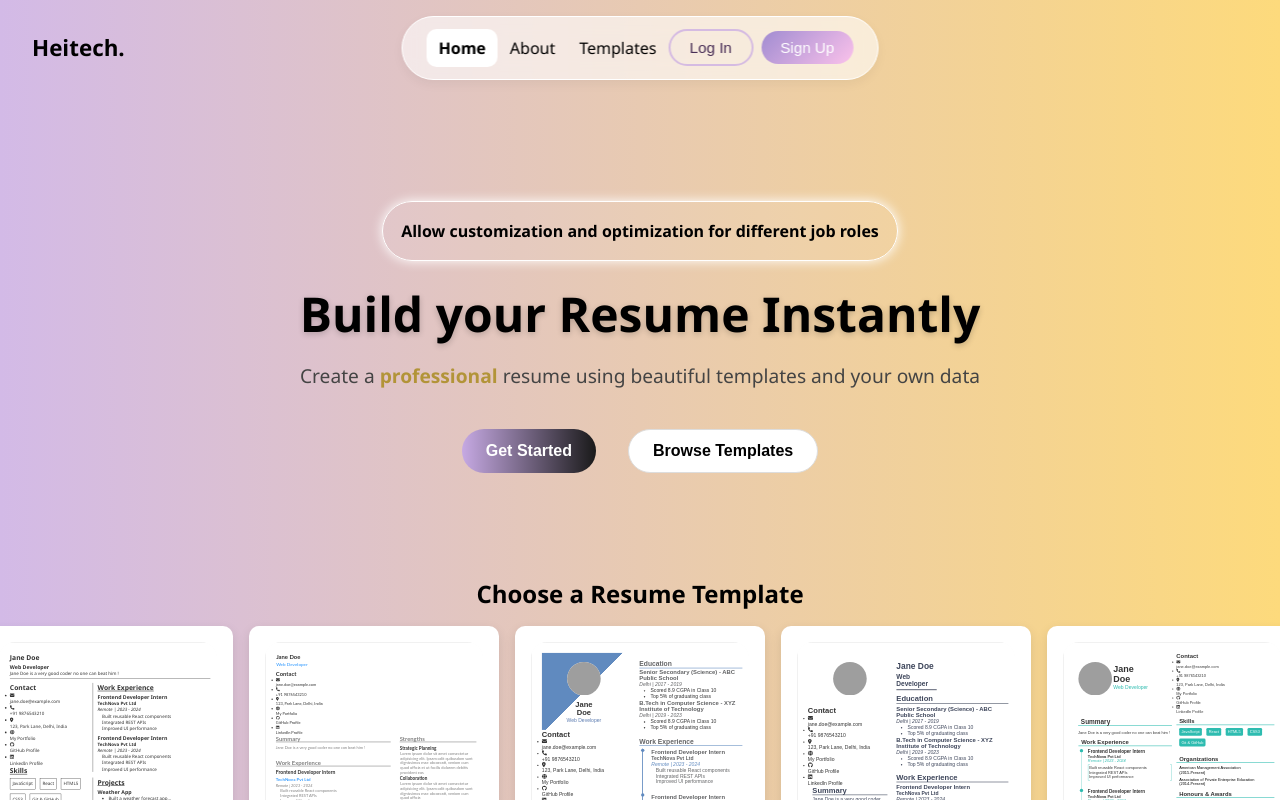
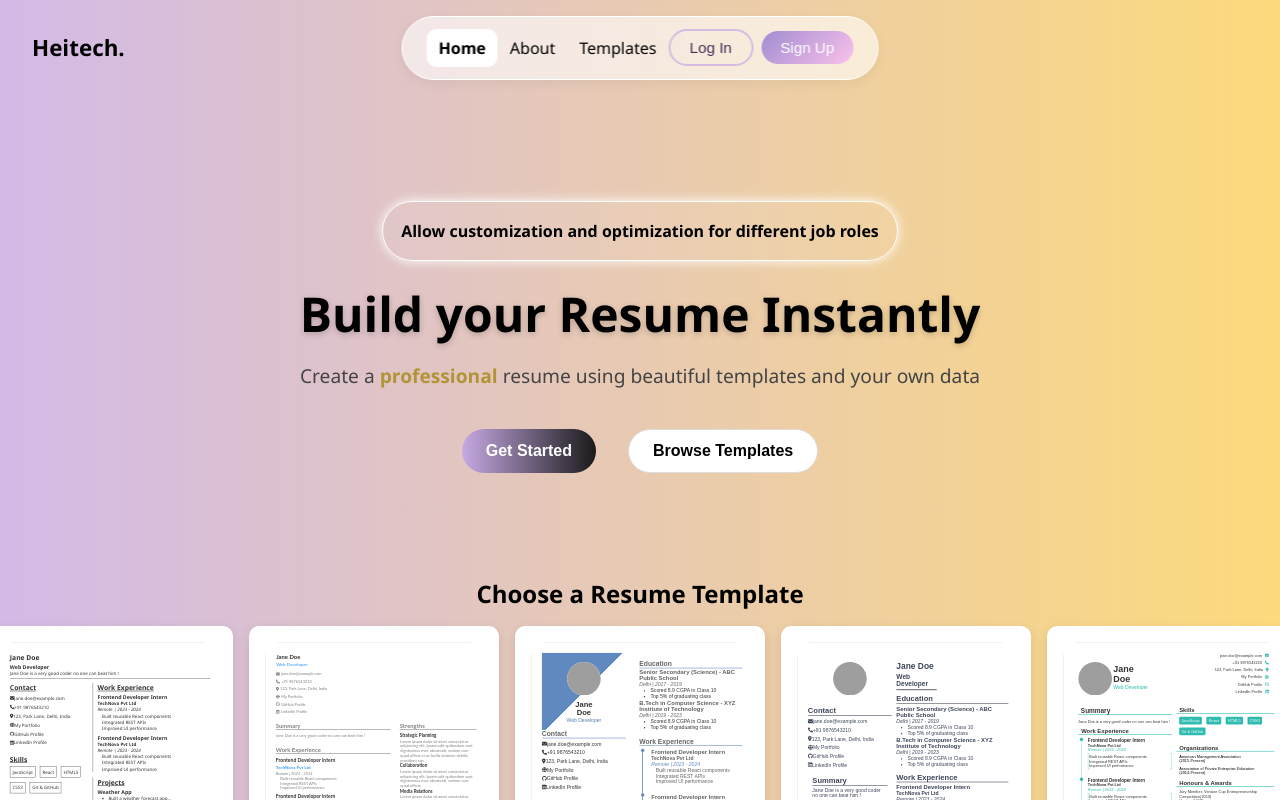
Before and after one commit to YashRajput74/testResumeBuilder, a React (Vite) app: page / in a window 1280 px wide. Shown: the top 800 px of the page. Built offline with nearby package versions, Linux system fonts and the light colour scheme; grey boxes are pictures that could not be loaded; what miragejs would draw is missing.

Commit message:
fixed the error of icons

```diff
--- a/src/Components/shared/EditableText.jsx
+++ b/src/Components/shared/EditableText.jsx
@@ -1,8 +1,10 @@
 import { useState, useRef } from "react";
+import { useResume } from "../../context/ResumeContext";
 
 export default function EditableText({ value, onChange, className = "" }) {
     const [text, setText] = useState(value);
     const ref = useRef(null);
+    const {style} = useResume();
 
     const handleBlur = () => {
         const newText = ref.current?.innerText?.trim() || "";
@@ -24,6 +26,7 @@ export default function EditableText({ value, onChange, className = "" }) {
             className={`editable-text ${className}`}
             contentEditable
             suppressContentEditableWarning
+            style={style?.contact?.content}
             onInput={(e) => setText(e.currentTarget.textContent)}
             onBlur={handleBlur}
             onKeyDown={handleKeyDown}
--- a/src/ResumeRenderer/ResumeRenderer.css
+++ b/src/ResumeRenderer/ResumeRenderer.css
@@ -42,10 +42,15 @@
 
 .contactItem {
     margin-bottom: 10px;
+    list-style: none;
 }
 
 .contactItem p {
     margin-left: var(--basic-font-size);
+    display: inline;
+}
+
+.editable-text{
     display: inline;
 }
 
--- a/src/ResumeRenderer/components/Contact.jsx
+++ b/src/ResumeRenderer/components/Contact.jsx
@@ -6,7 +6,7 @@ import { useResume } from "../../context/ResumeContext";
 import { allContactIcons } from "../../utils/iconList";
 
 export default function Contact() {
-    const { editMode, data } = useResume();
+    const { editMode, data, style } = useResume();
     const [contacts, setContacts] = useState([]);
 
     const [iconMap, setIconMap] = useState({});
@@ -15,31 +15,23 @@ export default function Contact() {
 
     useEffect(() => {
         if (initialized.current) {
-            console.log("Effect skipped — already initialized");
             return;
         }
 
-        console.log("Effect running, initialized =", initialized.current);
-        console.log("data.contact =", data.contact);
 
         const storedContacts = JSON.parse(localStorage.getItem("customContactData"));
         const storedIcons = JSON.parse(localStorage.getItem("customContactIcons"));
 
-        console.log("storedContacts =", storedContacts);
-        console.log("storedIcons =", storedIcons);
 
-        // ✅ Only use localStorage if they are non-empty
         const hasStoredData =
             Array.isArray(storedContacts) && storedContacts.length > 0 &&
             storedIcons && Object.keys(storedIcons).length > 0;
 
         if (hasStoredData) {
-            console.log("✅ Using data from localStorage");
             setContacts(storedContacts);
             setIconMap(storedIcons);
             initialized.current = true;
         } else if (data.contact?.length) {
-            console.log("✅ Using data from ResumeContext");
             const iconMapFromData = {};
             data.contact.forEach((c, i) => (iconMapFromData[i] = c.icon || "email"));
             setContacts(data.contact);
@@ -48,7 +40,6 @@ export default function Contact() {
             localStorage.setItem("customContactIcons", JSON.stringify(iconMapFromData));
             initialized.current = true;
         } else {
-            console.log("⚠️ No contact data available yet");
         }
     }, [data.contact]);
 
@@ -85,24 +76,22 @@ export default function Contact() {
     };
 
     return (
-        <div className="section contact-section">
-            <h2 className="section-title">Contact</h2>
+        <div className="contactList">
+            <h2 style={style?.contact?.heading}>Contact</h2>
             <ul className="contact-list">
                 {contacts.map((contact, index) => {
                     const iconKey = iconMap[index];
                     const iconObj = allContactIcons.find(i => i.key === iconKey)?.icon;
 
                     return (
-                        <li key={index} className="contact-item">
+                        <li key={index} className="contactItem" style={style?.contact?.innerBox}>
                             <EditableIcon
-                                currentIcon={iconKey}
+                                currentIconKey={iconMap[index]}
                                 field={index}
                                 iconMap={iconMap}
                                 setIconMap={setIconMap}
                                 editMode={editMode}
                             />
-
-                            <FontAwesomeIcon icon={iconObj} className="icon-display" />
 
                             <EditableText
                                 value={contact.textShown}
--- a/src/ResumeRenderer/components/EditableIcon.jsx
+++ b/src/ResumeRenderer/components/EditableIcon.jsx
@@ -4,7 +4,7 @@ import { allContactIcons } from "../../utils/iconList";
 import "./EditableIcon.css";
 import { useResume } from "../../context/ResumeContext";
 
-export default function EditableIcon({ currentIcon, field, iconMap, setIconMap, editMode }) {
+export default function EditableIcon({ currentIconKey, field, iconMap, setIconMap, editMode }) {
     const { style } = useResume();
     const [showPicker, setShowPicker] = useState(false);
     const pickerRef = useRef(null);
@@ -22,23 +22,25 @@ export default function EditableIcon({ currentIcon, field, iconMap, setIconMap,
         return () => document.removeEventListener("mousedown", handleClickOutside);
     }, [showPicker]);
 
-    const usedKeys = Object.values(iconMap).map((icon) => icon.iconName);
+    const usedKeys = Object.values(iconMap);
     const availableIcons = allContactIcons.filter(
-        (entry) => !usedKeys.includes(entry.icon.iconName) || iconMap[field]?.iconName === entry.icon.iconName
+        (entry) => !usedKeys.includes(entry.key) || iconMap[field] === entry.key
     );
 
     const handleSelect = (iconObj) => {
         setIconMap((prev) => ({
             ...prev,
-            [field]: iconObj,
+            [field]: iconObj.key,
         }));
         setShowPicker(false);
     };
 
+    const selectedIconObj = allContactIcons.find(entry => entry.key === currentIconKey);
+
     return (
         <div className="editable-icon-wrapper" style={{ position: "relative", display: "inline-block" }}>
             <FontAwesomeIcon
-                icon={currentIcon}
+                icon={selectedIconObj?.icon}
                 onClick={() => editMode && setShowPicker((prev) => !prev)}
                 style={{
                     cursor: editMode ? "pointer" : "default",
@@ -51,7 +53,7 @@ export default function EditableIcon({ currentIcon, field, iconMap, setIconMap,
                     {availableIcons.length > 0 ? (
                         availableIcons.map((entry) => (
                             <div key={entry.key} className="icon-option" onClick={() => handleSelect(entry)}>
-                                <FontAwesomeIcon icon={entry.icon} style={style?.contact?.icon} />
+                                <FontAwesomeIcon icon={iconObj} style={style?.contact?.icon} />
                             </div>
                         ))
                     ) : (
```
